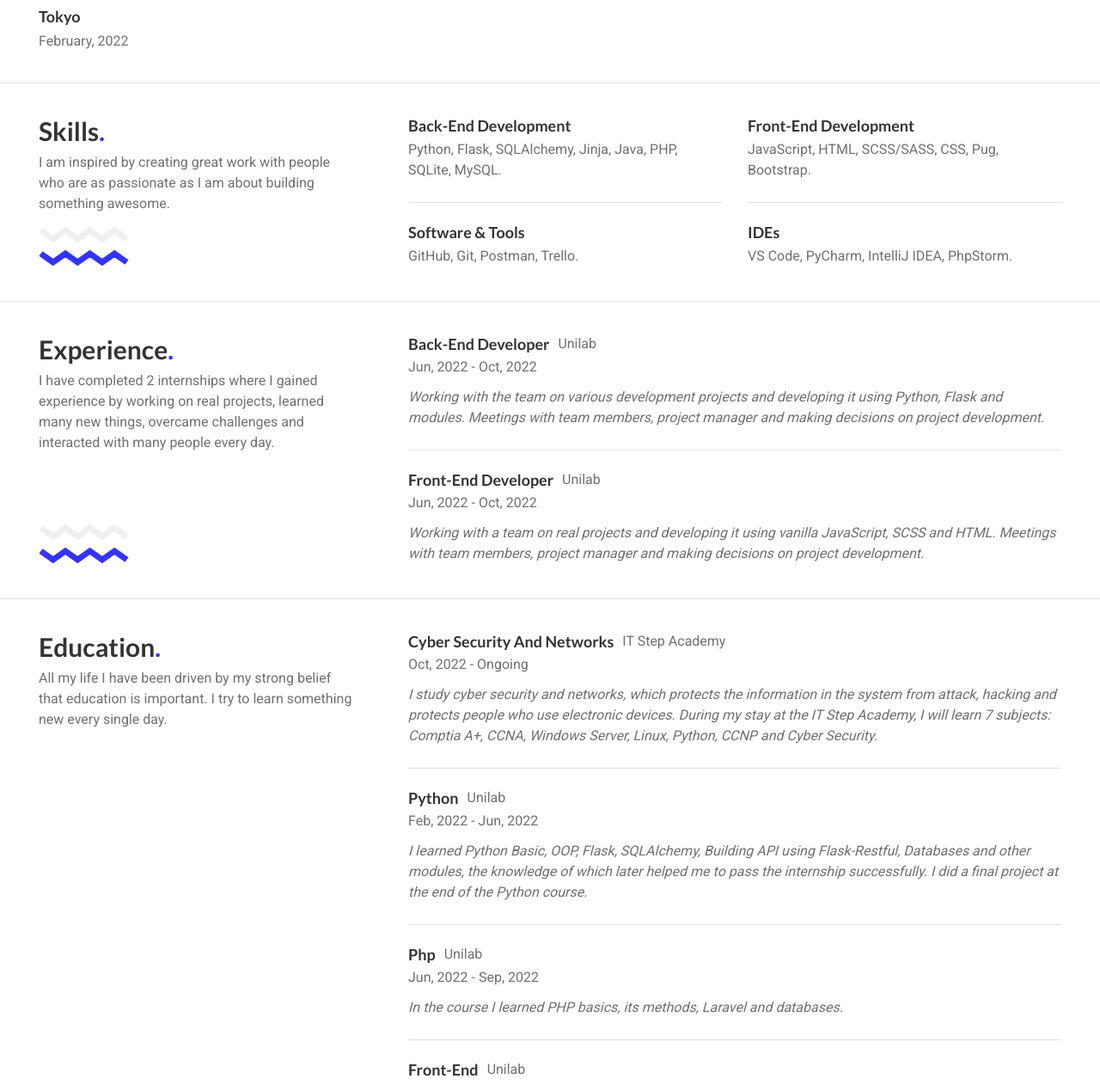
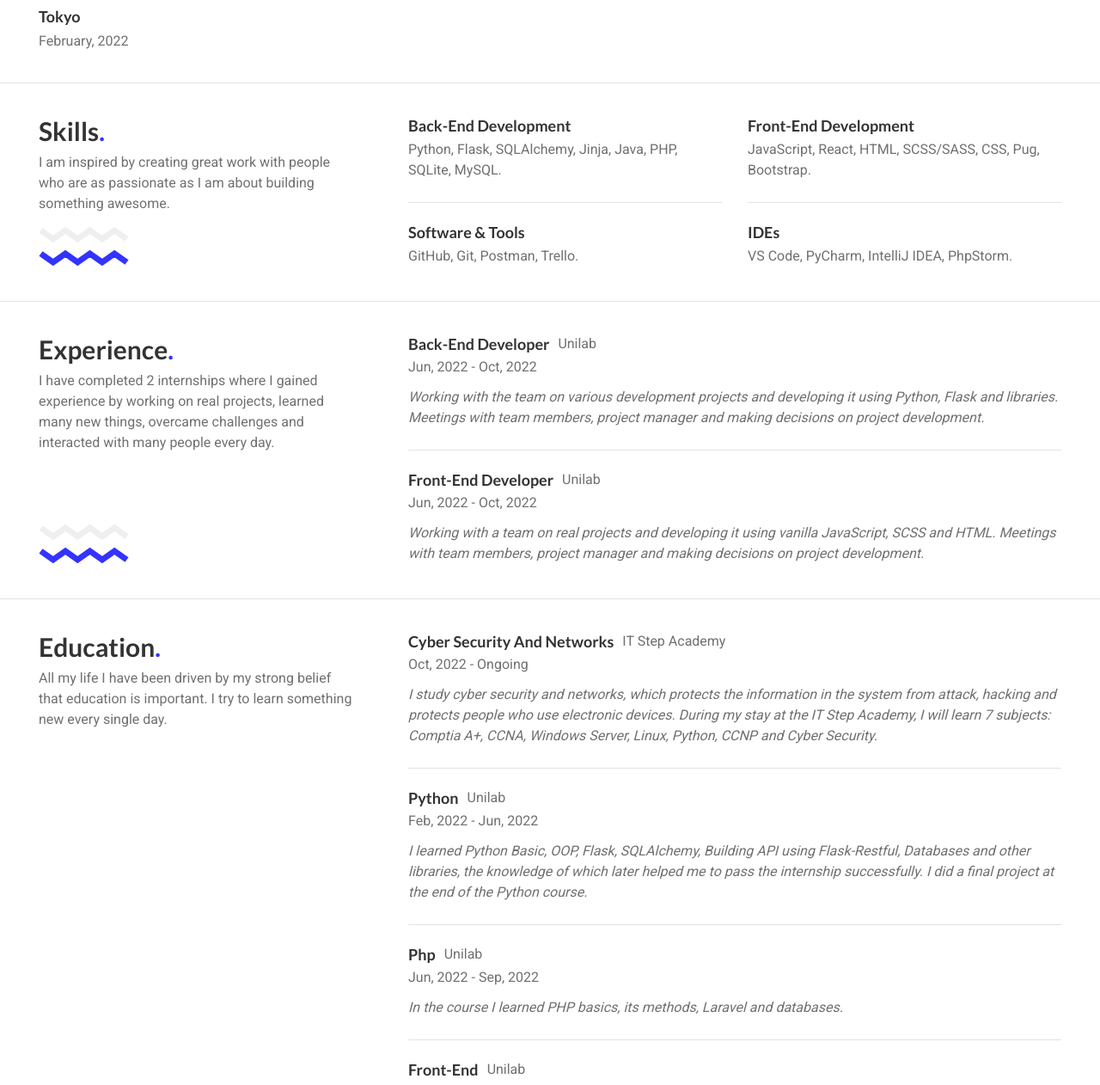
Before and after one commit to gigaamiridze/Resume, a website: page index.html in a window 1280 px wide. Shown: the part 1985-3247 px from the top of the page at 86% size. Drawn offline with Linux system fonts and the light colour scheme.

Commit message:
Updated texts

```diff
--- a/index.html
+++ b/index.html
@@ -143,7 +143,7 @@
               </div>
               <div class="skills-box">
                 <h3>front-end development</h3>
-                <p>JavaScript, HTML, SCSS/SASS, CSS, Pug, Bootstrap.</p>
+                <p>JavaScript, React, HTML, SCSS/SASS, CSS, Pug, Bootstrap.</p>
               </div>
             </div>
             <div class="horizontal-block">
@@ -196,7 +196,7 @@
               </div>
               <span>jun, 2022 - oct, 2022</span>
               <p>
-                Working with the team on various development projects and developing it using Python, Flask and modules.
+                Working with the team on various development projects and developing it using Python, Flask and libraries.
                 Meetings with team members, project manager and making decisions on project development.
               </p>
             </div>
@@ -264,7 +264,7 @@
               <span>feb, 2022 - jun, 2022</span>
               <p>
                 I learned Python Basic, OOP, Flask, SQLAlchemy, Building API using Flask-Restful, Databases and other
-                modules, the knowledge of which later helped me to pass the internship successfully. I did a final
+                libraries, the knowledge of which later helped me to pass the internship successfully. I did a final
                 project at the end of the Python course.
               </p>
             </div>
```
